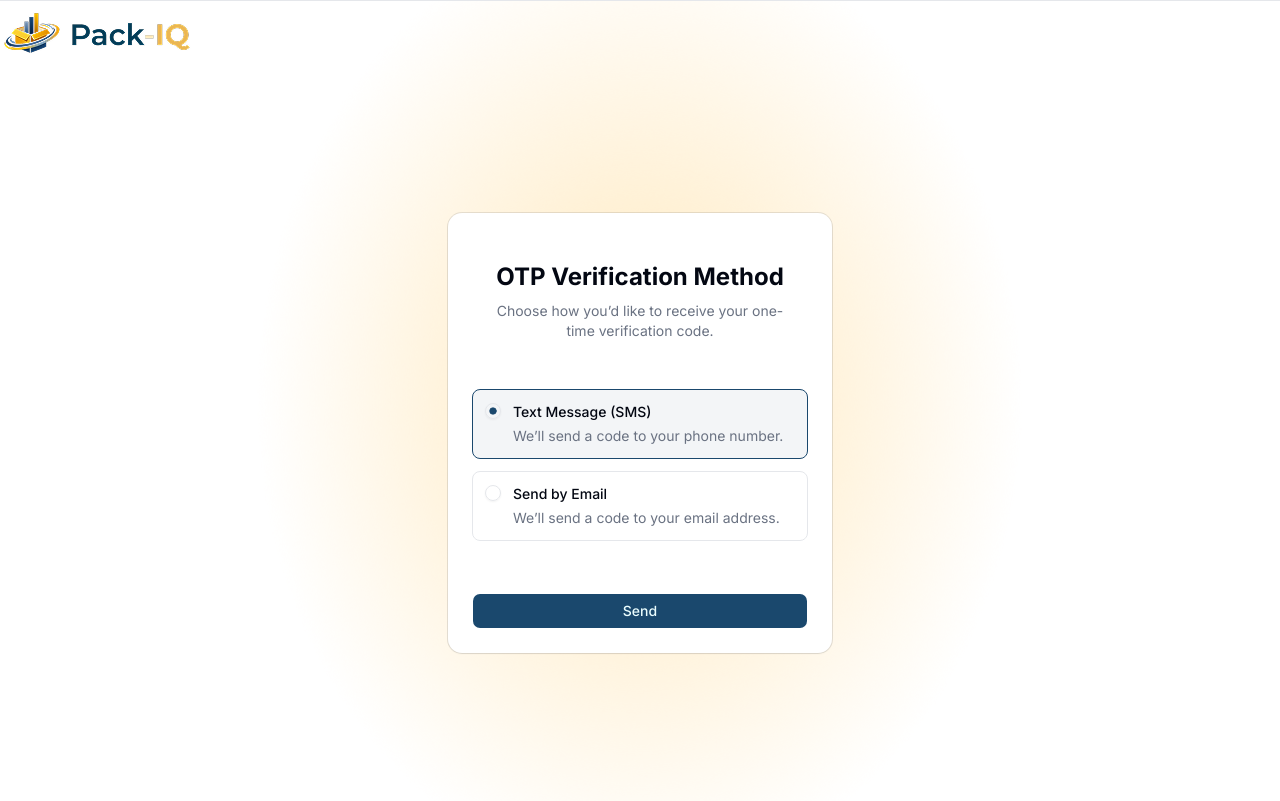
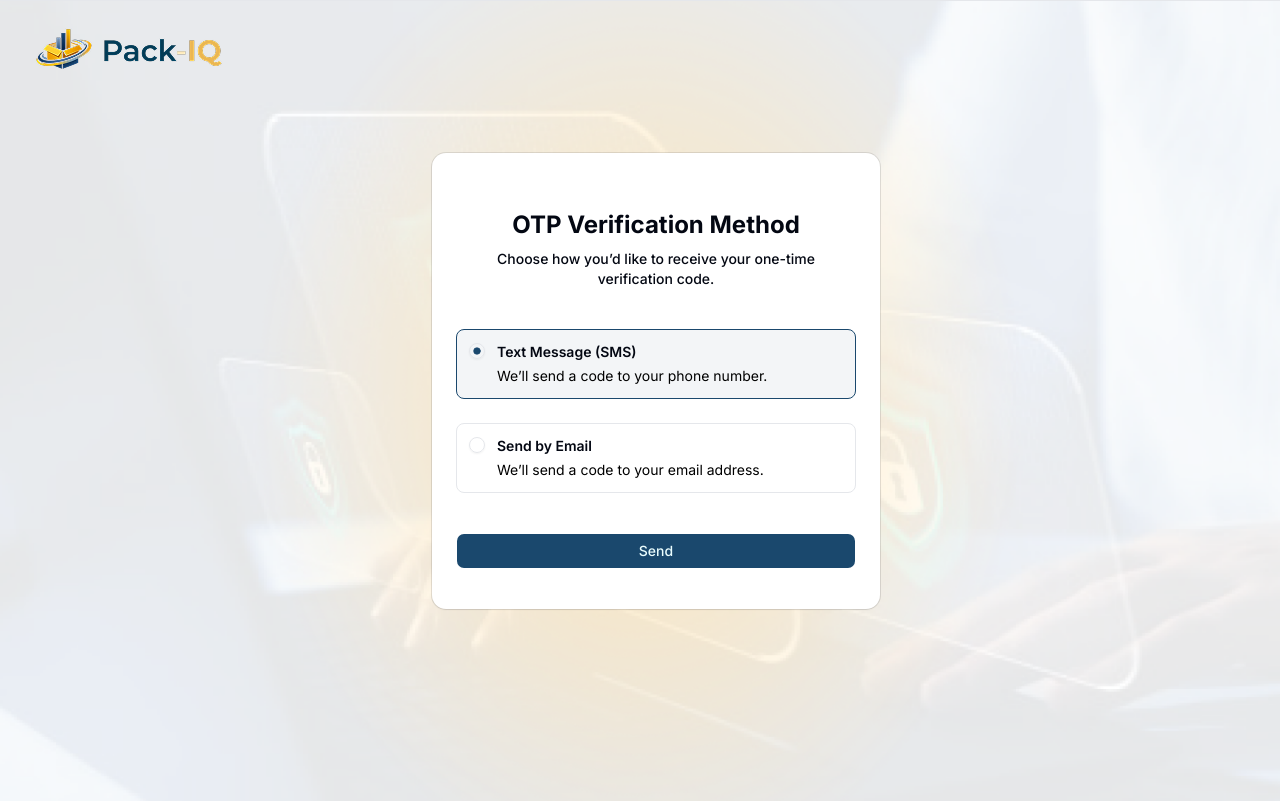
Before and after one commit to imjamalnasir/Pack-IQ-Frontend, a Next.js app: page /auth/otp-method in a window 1280 px wide. Built offline with nearby package versions, Linux system fonts and the light colour scheme.

Commit message:
Login and OTP method screens page bg added and fixed font colors and layout spacing

```diff
--- a/app/auth/layout.tsx
+++ b/app/auth/layout.tsx
@@ -6,18 +6,13 @@ export default function AuthLayout({
   children: React.ReactNode;
 }) {
   return (
+    <>
     <section className="dashboard-wrapper">
-        <div className="loginBg">
-          <Image
-          src="/piq-logo-Icon-h.png"
-          alt="Company Logo"
-          width={206}
-          height={64}
-          priority
-        />
+
 
       {children}
-      </div>
+
     </section>
+    </>
   );
 }
--- /dev/null
+++ b/app/auth/otp-method/layout.tsx
@@ -0,0 +1,24 @@
+import Image from "next/image";
+
+export default function Otpmethodlayout({
+  children, // Will be a page or nested layout
+}: {
+  children: React.ReactNode;
+}) {
+  return (
+    <section className="dashboard-wrapper">
+        <div className="OTPMethodBg pl-8 pt-4">
+                      <Image
+                      src="/piq-logo-Icon-h.png"
+                      alt="Company Logo"
+                      width={206}
+                      height={64}
+                      priority
+                    />
+
+
+      {children}
+      </div>
+    </section>
+  );
+}
--- a/app/auth/otp-method/page.tsx
+++ b/app/auth/otp-method/page.tsx
@@ -13,8 +13,8 @@ export default async function OtpMethodPage({ searchParams }: PageProps) {
   const email = params?.email;
 
   return (
-    <div className="flex min-h-[calc(100vh-64px)] flex-col items-center justify-center p-6 md:p-10">
-      <div className="w-full max-w-sm md:max-w-1xl">
+    <div className="flex min-h-[calc(100vh-200px)] flex-col items-center justify-center p-6 md:p-10">
+      <div className="max-w-md">
         <OtpMethodIntegrated temptoken={temptoken} email={email} />
       </div>
     </div>
--- /dev/null
+++ b/app/auth/sign-in/layout.tsx
@@ -0,0 +1,24 @@
+import Image from "next/image";
+
+export default function Signinlayout({
+  children, // Will be a page or nested layout
+}: {
+  children: React.ReactNode;
+}) {
+  return (
+    <section className="dashboard-wrapper">
+        <div className="loginBg pl-8 pt-4">
+                      <Image
+                      src="/piq-logo-Icon-h.png"
+                      alt="Company Logo"
+                      width={206}
+                      height={64}
+                      priority
+                    />
+
+
+      {children}
+      </div>
+    </section>
+  );
+}
--- a/app/auth/sign-in/page.tsx
+++ b/app/auth/sign-in/page.tsx
@@ -9,7 +9,7 @@ export default function SignInPage(){
 
         <>
 
-            <div className=" flex min-h-[calc(100vh-64px)]  flex-col items-center justify-center p-6 md:p-10">
+            <div className=" flex min-h-[calc(100vh-200px)]  flex-col items-center justify-center p-0 md:p-0">
       <div className="w-full max-w-sm md:max-w-4xl">
 
 
--- a/app/globals.css
+++ b/app/globals.css
@@ -9,6 +9,15 @@
 .loginBg{
 
   background-image: url("/Login-Bg.png");
+  background-size: cover;
+  background-position: center;
+  background-repeat: no-repeat;
+  min-height: 100vh;
+}
+
+.OTPMethodBg{
+
+  background-image: url("/select-otp-bg.png");
   background-size: cover;
   background-position: center;
   background-repeat: no-repeat;
@@ -71,7 +80,15 @@
   --secondary: oklch(0.967 0.001 286.375);
   --secondary-foreground: oklch(0.21 0.006 285.885);
   --muted: oklch(0.967 0.003 264.542);
-  --muted-foreground: oklch(0.551 0.027 264.364);
+/* ... Pack-IQ Theme Color ... */
+--muted-foreground: oklch(0% 0 0);
+
+ /*
+ Defult Color
+ --muted-foreground: oklch(0.551 0.027 264.364);
+ */
+
+
   --accent: oklch(0.967 0.003 264.542);
   --accent-foreground: oklch(0.21 0.034 264.665);
   --destructive: oklch(0.577 0.245 27.325);
--- a/components/packiq/auth/otp-method-integrated.tsx
+++ b/components/packiq/auth/otp-method-integrated.tsx
@@ -69,18 +69,23 @@ export function OtpMethodIntegrated(props: any) {
 
   return (
     <Card>
-      <div className="flex flex-col items-center gap-2 text-center p-6">
+
+
+
+
+
+      <CardContent className='flex flex-col py-4 gap-6 center px-6'>
+        <div className="flex flex-col items-center gap-2 text-center px-2 py-4">
         <h1 className="text-2xl font-bold">OTP Verification Method</h1>
-        <p className="text-muted-foreground mx-4">
+        <p className="font-medium px-6">
           Choose how you’d like to receive your one-time verification code.
         </p>
       </div>
-
-      <CardContent>
         <form onSubmit={(e) => e.preventDefault()}>
-          <FieldGroup className="max-w-sm space-y-6">
+          <FieldGroup className="space-y-3">
 
             <RadioGroup
+            className='gap-6'
               value={otpmethod}
               onValueChange={(value) => setOtpmethod(value)}
             >
@@ -125,6 +130,7 @@ export function OtpMethodIntegrated(props: any) {
           </FieldGroup>
         </form>
       </CardContent>
+
     </Card>
   )
 }
--- a/components/packiq/auth/sign-in-dynamic-validated.tsx
+++ b/components/packiq/auth/sign-in-dynamic-validated.tsx
@@ -123,10 +123,10 @@ export function SignInDynamicValidated({
           <form className="p-6 md:p-8 space-y-6" onSubmit={handleSubmit}>
 
             <FieldGroup>
-              <div className="flex flex-col items-center gap-2 text-center">
+              <div className="flex flex-col items-center gap-2 text-center mt-4">
                 <h1 className="text-2xl font-bold">Welcome back</h1>
-                <p className="text-muted-foreground text-balance">
-                  Login to your account
+                <p className="text-balance  font-medium">
+                  Login to your Pack-IQ account
                 </p>
               </div>
 
@@ -161,9 +161,9 @@ export function SignInDynamicValidated({
                   <FieldLabel htmlFor="password">Password</FieldLabel>
                   <a
                     href="#"
-                    className="ml-auto text-sm underline-offset-2 hover:underline"
+                    className="ml-auto underline-offset-2"
                   >
-                    Forgot password?
+                    Forgot your password?
                   </a>
                 </div>
                 <Input
--- a/components/ui/field.tsx
+++ b/components/ui/field.tsx
@@ -112,7 +112,7 @@ function FieldTitle({ className, ...props }: React.ComponentProps<"div">) {
     <div
       data-slot="field-label"
       className={cn(
-        "gap-2 text-sm font-medium group-data-[disabled=true]/field:opacity-50 flex w-fit items-center leading-snug",
+        "gap-2 text-sm font-semibold group-data-[disabled=true]/field:opacity-50 flex w-fit items-center leading-snug",
         className
       )}
       {...props}
```
Also changed, not shown: public/select-otp-bg.png (added).
